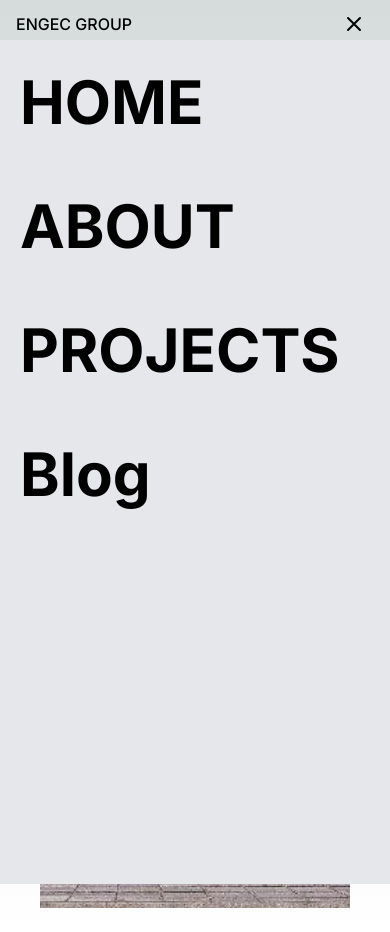
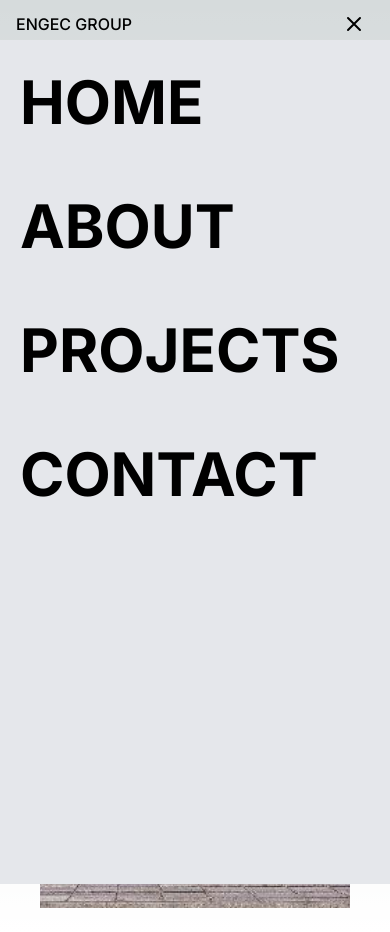
Before and after one commit to Wediah/engec-redesign, a Next.js app: page / in a window 390 px wide. Both pictures are taken after a click on the button "Open main menu". Built offline with nearby package versions, Linux system fonts and the light colour scheme.

Commit message:
Update navbar link to CONTACT

```diff
--- a/app/components/navbar.js
+++ b/app/components/navbar.js
@@ -142,7 +142,7 @@ function Navbar() {
                                 href="/blog"
                                 className="cursor-pointer hover:text-yellow-300 text-black block px-3 py-2 rounded-md  font-bold text-left dark:text-white text-6xl"
                             >
-                                Blog
+                                CONTACT
                             </Link>
 
 
```
